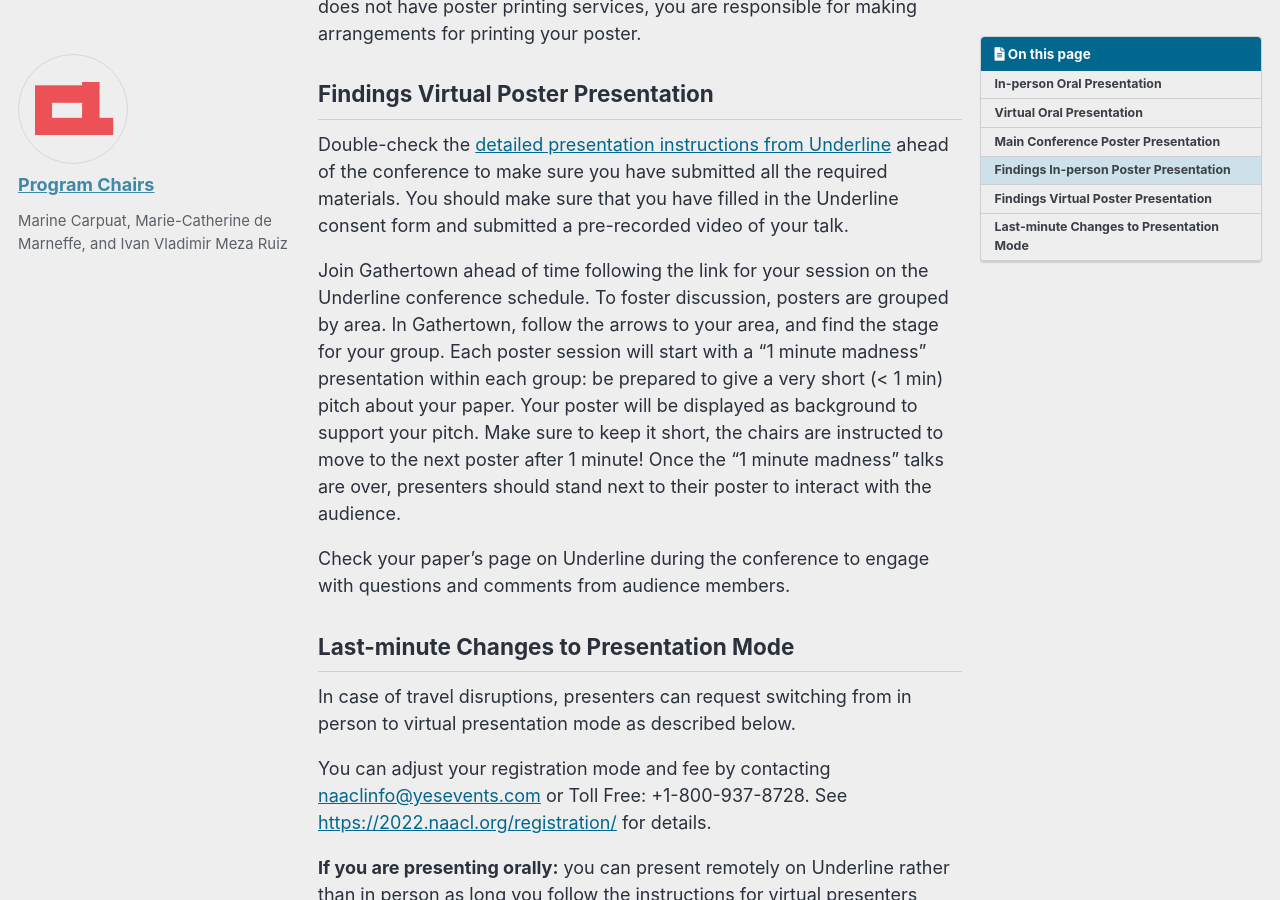
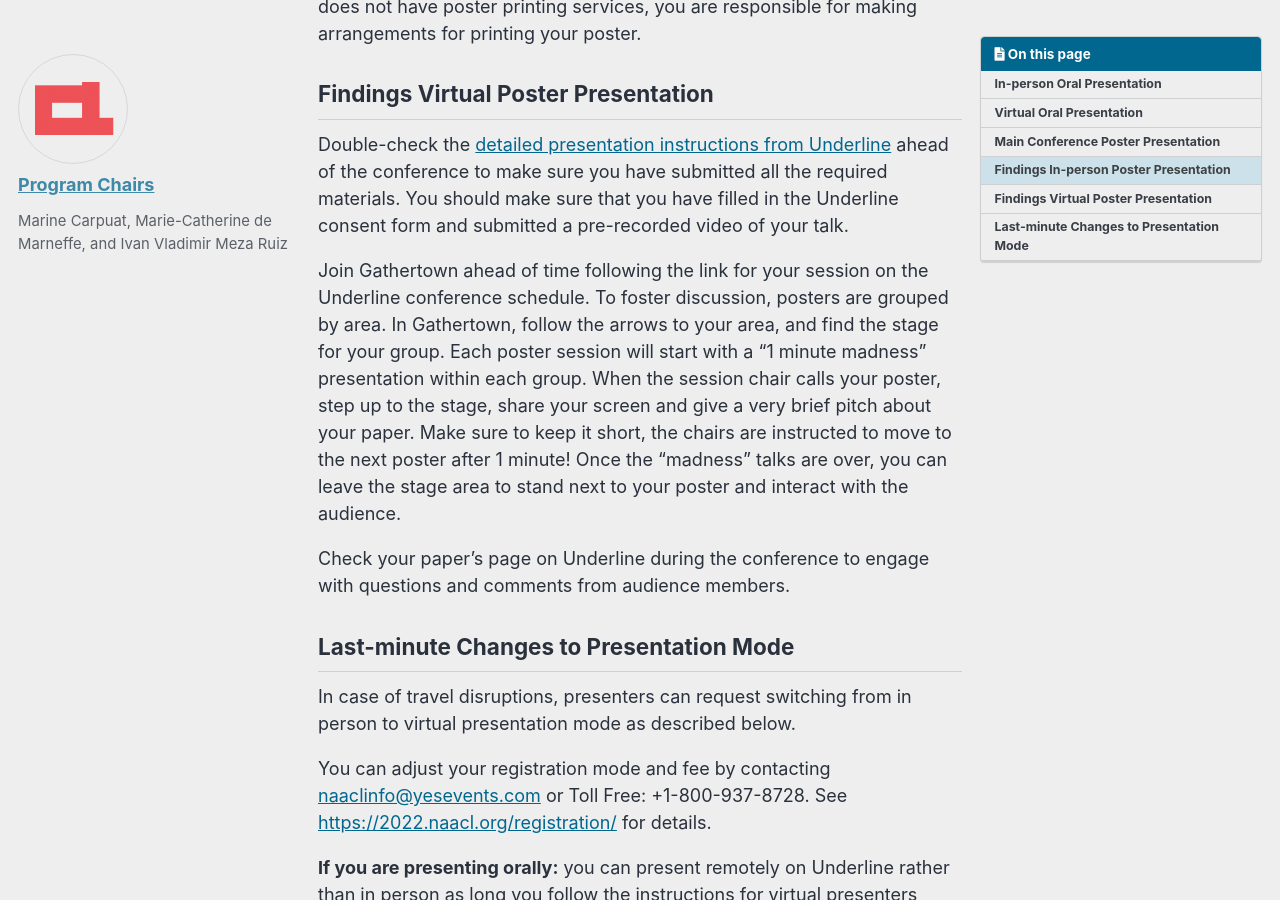
Before and after one commit to naacl-org/naacl-2022-website, a Jekyll site: the page built from _posts/2022-07-07-presenters-checklist.md, in a window 1280 px wide and 900 px high, scrolled down 2282 px. Built offline with Jekyll 4.4.1, drawn with Linux system fonts in a browser that asks for light colours; cached includes are drawn as plain includes; comment, search, counter and statistics services are not loaded.

Commit message:
Update 2022-07-07-presenters-checklist.md

```diff
--- a/_posts/2022-07-07-presenters-checklist.md
+++ b/_posts/2022-07-07-presenters-checklist.md
@@ -55,7 +55,7 @@ Your poster should be in a portrait format and fit within the 4’ width x 8’
 
 Double-check the [detailed presentation instructions from Underline](https://docs.google.com/presentation/d/1SaQu5e7hYv5P5OjXecq_Pgcb8PnvUnldnwLOt9kqCpw/edit?usp=sharing) ahead of the conference to make sure you have submitted all the required materials. You should make sure that you have filled in the Underline consent form and submitted a pre-recorded video of your talk.
 
-Join Gathertown ahead of time following the link for your session on the Underline conference schedule. To foster discussion, posters are grouped by area. In Gathertown, follow the arrows to your area, and find the stage for your group. Each poster session will start with a “1 minute madness” presentation within each group: be prepared to give a very short (&lt; 1 min) pitch about your paper. Your poster will be displayed as background to support your pitch. Make sure to keep it short, the chairs are instructed to move to the next poster after 1 minute! Once the “1 minute madness” talks are over, presenters should stand next to their poster to interact with the audience.
+Join Gathertown ahead of time following the link for your session on the Underline conference schedule. To foster discussion, posters are grouped by area. In Gathertown, follow the arrows to your area, and find the stage for your group. Each poster session will start with a “1 minute madness” presentation within each group. When the session chair calls your poster, step up to the stage, share your screen and give a very brief pitch about your paper. Make sure to keep it short, the chairs are instructed to move to the next poster after 1 minute! Once the “madness” talks are over, you can leave the stage area to stand next to your poster and interact with the audience.
 
 Check your paper’s page on Underline during the conference to engage with questions and comments from audience members.
 
```
